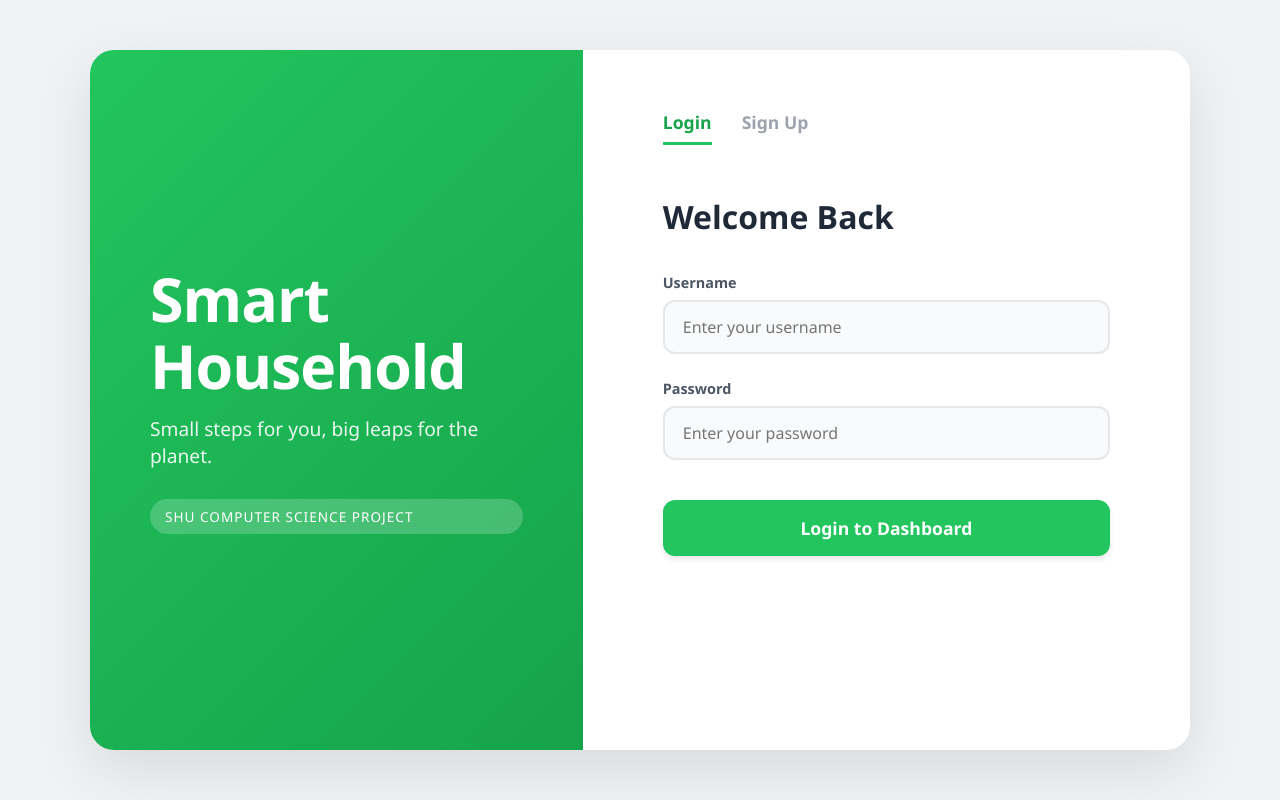
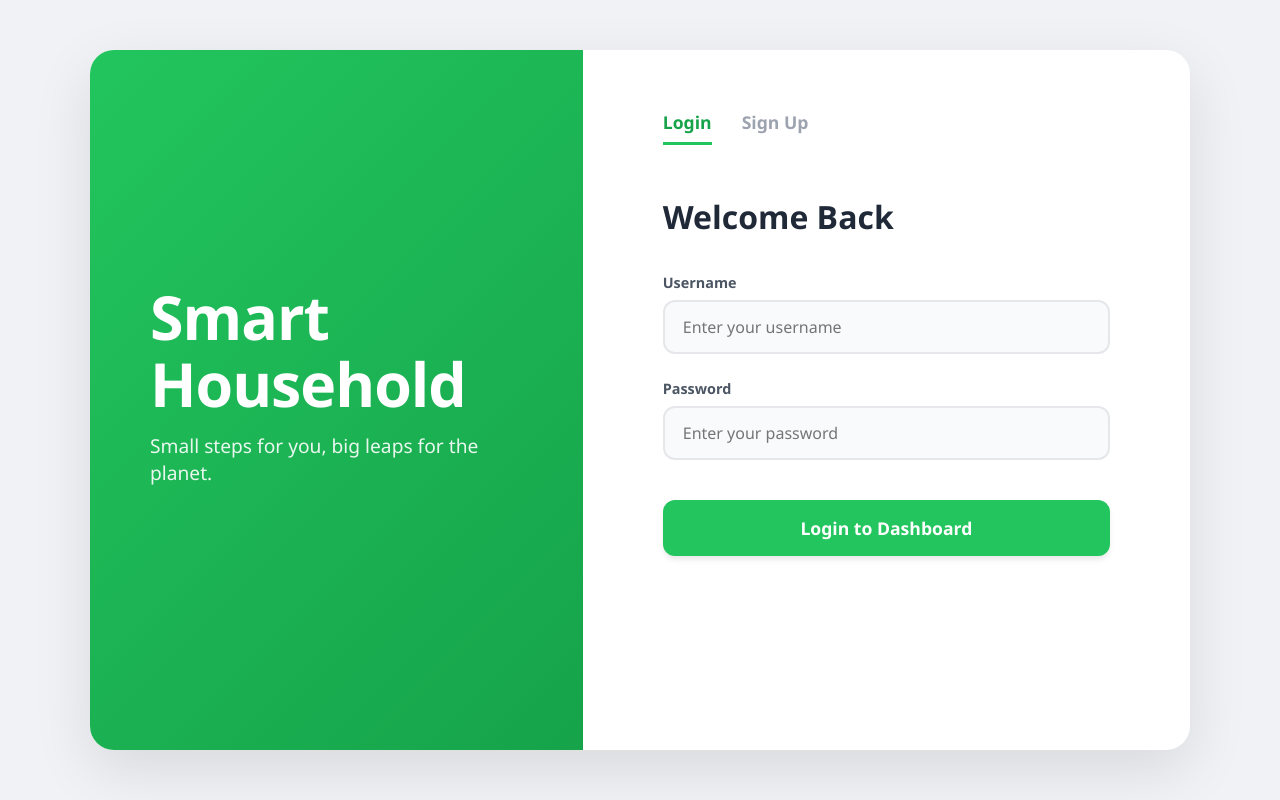
Before and after one commit to rwapz/smart-household-carbon-footprint-calculator, a PHP site: page / in a window 1280 px wide. Run offline with PHP 8.4, Linux system fonts and the light colour scheme.

Commit message:
Cleaned up UI and removed project tag

```diff
--- a/index.php
+++ b/index.php
@@ -17,7 +17,6 @@
                         </div>
                     <h1>Smart<br>Household</h1>
                     <p>Small steps for you, big leaps for the planet.</p>
-                    <div class="project-tag">SHU Computer Science Project</div>
                 </div>
             </div>
 
@@ -49,7 +48,7 @@
                     </div>
                     <div class="input-group">
                         <label for="signup-email">Email</label>
-                        <input type="email" id="signup-email" name="EMAIL" placeholder="student@shu.ac.uk" required>
+                        <input type="email" id="signup-email" name="EMAIL" placeholder="you@example.com" required>
                     </div>
                     <div class="input-group">
                         <label for="signup-pass">Password</label>
```
